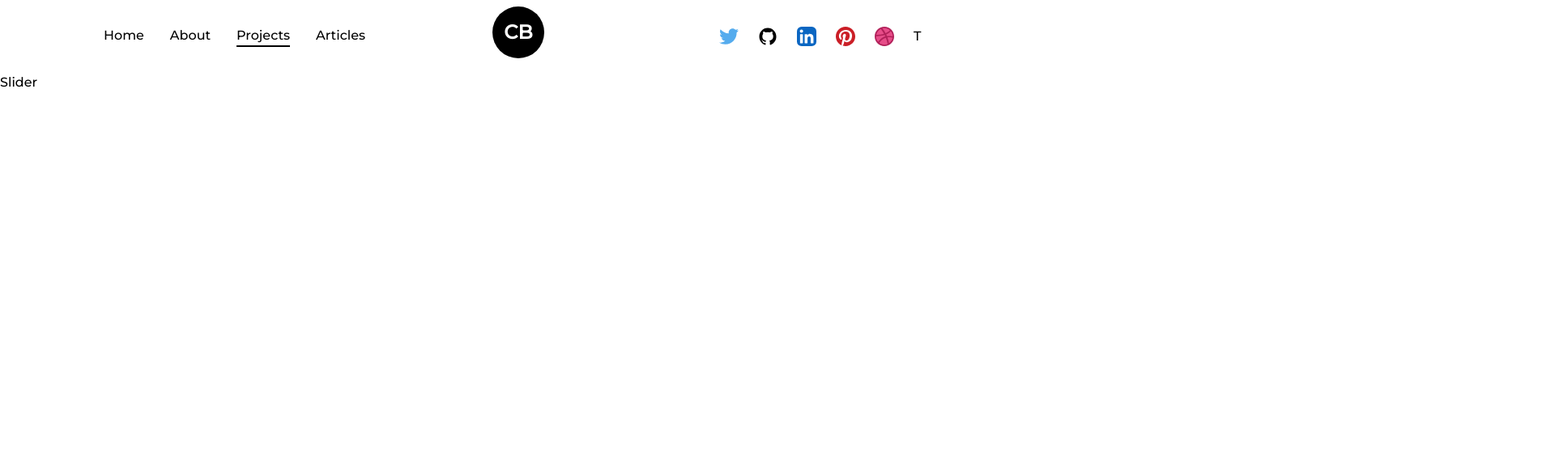
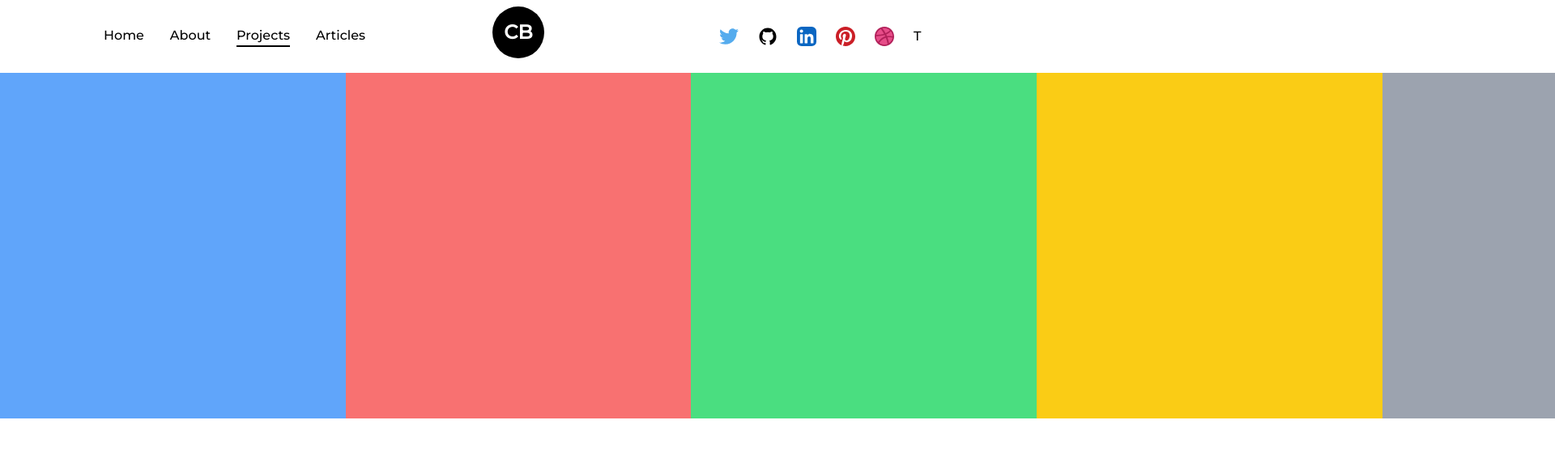
Before and after one commit to YM202c2100/tutorials, a Next.js app: page /projects in a window 1280 px wide. Shown: the top 556 px of the page at 81% size, 1920 px wide, since content can reach past the window. Built offline with nearby package versions, Linux system fonts and the light colour scheme.

Commit message:
[feat] スライダーの中身を画面からはみ出すように配置

```diff
--- a/app/components/Slider.tsx
+++ b/app/components/Slider.tsx
@@ -1,8 +1,29 @@
 "use client"
+
+interface ContentProps{
+  color:string
+}
+const Content:React.FC<ContentProps> = ({color})=>{
+  return(
+    <div className={`
+      w-1/3 aspect-square
+      flex-shrink-0
+      ${color}`}>
+    </div>
+  )
+}
 
 const Slider:React.FC = ()=>{
   return(
-    <div>Slider</div>
+    <div>
+      <div className="flex">
+        <Content color={"bg-blue-400"}/>
+        <Content color={"bg-red-400"}/>
+        <Content color={"bg-green-400"}/>
+        <Content color={"bg-yellow-400"}/>
+        <Content color={"bg-gray-400"}/>
+      </div>
+    </div>
   )
 }
 
```
